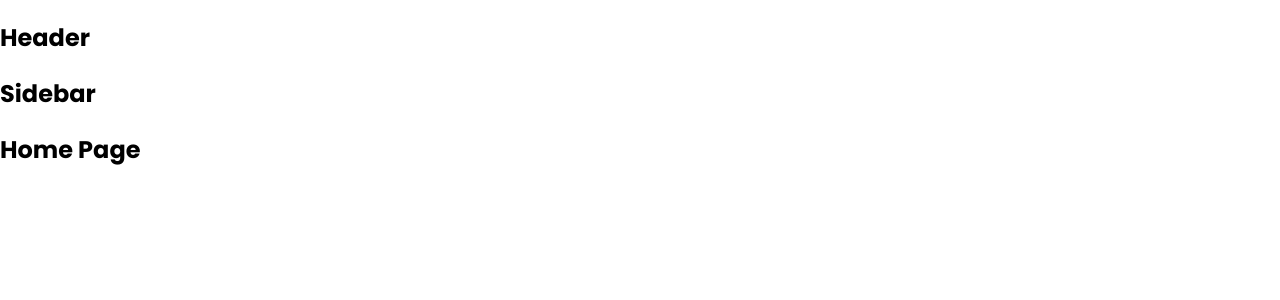
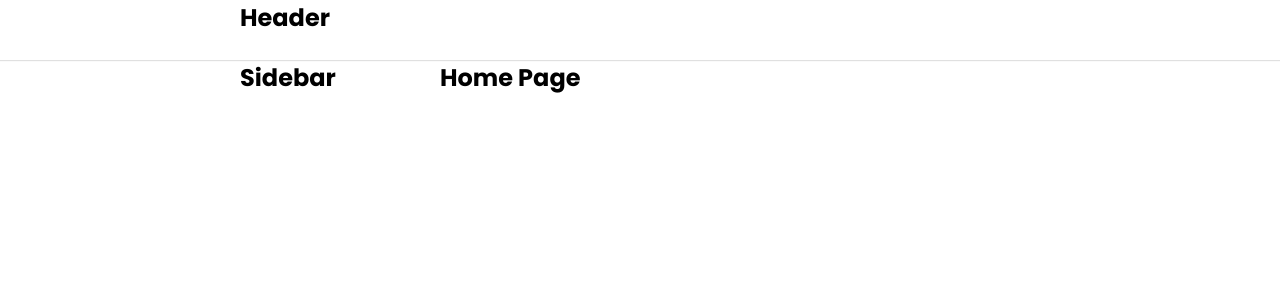
Before and after one commit to thoaipho51/tiktok, a React (Vite) app: page / in a window 1280 px wide. Shown: the top 300 px of the page. Built offline with nearby package versions, Linux system fonts and the light colour scheme.

Commit message:
DefaultLayout css

```diff
--- a/package.json
+++ b/package.json
@@ -10,6 +10,7 @@
     "preview": "vite preview"
   },
   "dependencies": {
+    "classnames": "^2.5.1",
     "normalize.css": "^8.0.1",
     "react": "^19.0.0",
     "react-dom": "^19.0.0",
--- a/src/App.jsx
+++ b/src/App.jsx
@@ -1,9 +1,7 @@
 import { BrowserRouter as Router, Routes, Route } from 'react-router-dom';
 import { publicRoutes } from '~/routes';
-import { DefaultLayout , HeaderOnly} from './components/Layout';
+import { DefaultLayout, HeaderOnly } from './components/Layout';
 import { Fragment } from 'react';
-Fragment;
-DefaultLayout;
 const App = () => {
     return (
         <Router>
--- a/src/components/GlobalStyles/GlobalStyles.scss
+++ b/src/components/GlobalStyles/GlobalStyles.scss
@@ -3,10 +3,14 @@
 
 :root {
     --primary: rgb(254, 75, 75);
+    --default-layout-header-height: 60px;
+    --default-layout-width: 800px;
 }
 
 *{
     box-sizing: border-box;
+    margin: 0;
+    padding: 0;
 }
 
 html {
--- /dev/null
+++ b/src/components/Layout/DefaultLayout/DefaultLayout.module.scss
@@ -0,0 +1,18 @@
+
+.wrapper {
+    display: flex;
+    justify-content: center;
+    flex-direction: column;
+    align-items: center;
+}
+
+.container {
+    width: var(--default-layout-width);
+    min-height: 1000px;
+    display: flex;
+
+}
+
+.content {
+    flex: 1;
+}
--- /dev/null
+++ b/src/components/Layout/DefaultLayout/Sidebar/Sidebar.module.scss
@@ -0,0 +1,5 @@
+
+
+.wrapper {
+    width: 200px;
+}
--- a/src/components/Layout/DefaultLayout/Sidebar/index.jsx
+++ b/src/components/Layout/DefaultLayout/Sidebar/index.jsx
@@ -1,5 +1,15 @@
+
+
+import classNames from 'classnames/bind';
+import styles from './Sidebar.module.scss'
+
+const cx = classNames.bind(styles);
+
+
 function Sidebar() {
-    return ( <h2>Sidebar</h2> );
+    return <aside className={cx('wrapper')}>
+        <h2>Sidebar</h2>
+    </aside>
 }
 
 export default Sidebar;
--- a/src/components/Layout/DefaultLayout/index.jsx
+++ b/src/components/Layout/DefaultLayout/index.jsx
@@ -1,13 +1,17 @@
 import Header from '../components/Header';
 import Sidebar from './Sidebar';
 
+import styles from './DefaultLayout.module.scss'
+import classNames from 'classnames/bind';
+const cx = classNames.bind(styles);
+
 function DefaultLayout({ children }) {
     return (
-        <div>
+        <div className={cx("wrapper")}>
             <Header />
-            <div className="container">
+            <div className={cx("container")}>
                 <Sidebar></Sidebar>
-                <div className="content">{children}</div>
+                <div className={cx("content")}>{children}</div>
             </div>
         </div>
     );
--- /dev/null
+++ b/src/components/Layout/components/Header/Header.module.scss
@@ -0,0 +1,14 @@
+
+.wrapper {
+    width: 100%;
+    height: var(--default-layout-header-height);
+    box-shadow: 0px 1px 1px rgb(0 0 0 / 12%);
+    display: flex;
+    justify-content: center;
+}
+
+.inner {
+    height: 100%;
+    width: var(--default-layout-width);
+
+}
--- a/src/components/Layout/components/Header/index.jsx
+++ b/src/components/Layout/components/Header/index.jsx
@@ -1,5 +1,16 @@
+import styles from './Header.module.scss';
+import classNames from 'classnames/bind';
+
+const cx = classNames.bind(styles);
 function Header() {
-    return ( <h2>Header</h2> );
+    return <header className={cx('wrapper')}>
+        <div className={cx('inner')}>
+            <h2>Header</h2>
+            {/* Logo*/}
+
+            {/* Search */}
+        </div>
+    </header>
 }
 
 export default Header;
```
Also changed, not shown: 1 other file (tests, documents, lock files or other folders).
